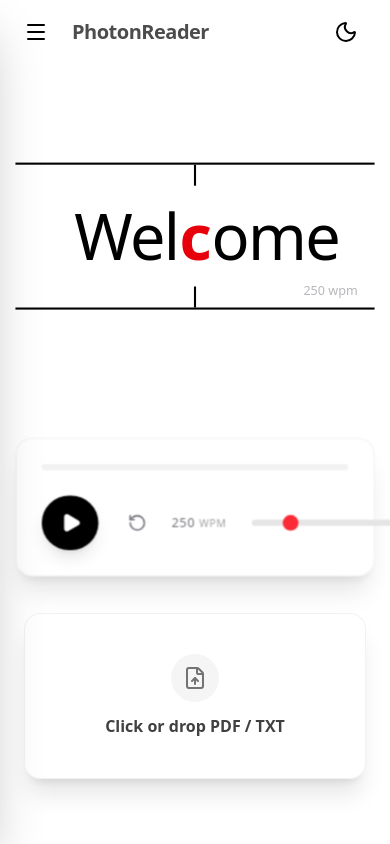
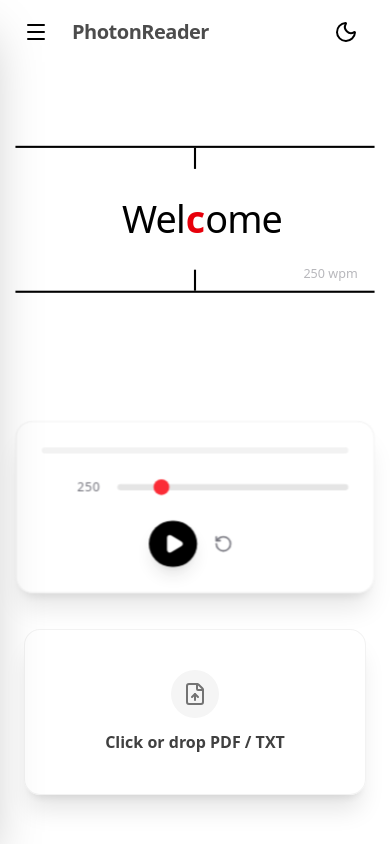
Before and after one commit to KingJamesGOAT/photon-reader, a Next.js app: page / in a window 390 px wide. Built offline with nearby package versions, Linux system fonts and the light colour scheme.

Commit message:
fix: mobile responsiveness and enhanced PDF chapter detection

```diff
--- a/src/components/ControlBar.tsx
+++ b/src/components/ControlBar.tsx
@@ -51,13 +51,13 @@ export const ControlBar = () => {
         />
       </div>
 
-      <div className="flex items-center justify-between">
-        <div className="flex items-center gap-4">
+      <div className="flex flex-col sm:flex-row items-center justify-between gap-6 sm:gap-0">
+        <div className="flex items-center gap-2 sm:gap-4 order-2 sm:order-1">
 
           {showControls && (
             <button
                 onClick={() => handleSeek(-10)}
-                className="p-3 text-muted-foreground hover:text-foreground dark:text-white hover:bg-neutral-100 dark:hover:bg-neutral-800 rounded-full transition-all"
+                className="p-2 sm:p-3 text-muted-foreground hover:text-foreground dark:text-white hover:bg-neutral-100 dark:hover:bg-neutral-800 rounded-full transition-all"
                 title="Rewind 10s"
             >
                 <RotateCcw size={18} />
@@ -66,7 +66,7 @@ export const ControlBar = () => {
 
           <button
             onClick={() => setIsPlaying(!isPlaying)}
-            className="group relative flex items-center justify-center p-4 bg-foreground text-background rounded-full hover:scale-105 active:scale-95 transition-all duration-200 shadow-lg hover:shadow-xl"
+            className="group relative flex items-center justify-center p-3 sm:p-4 bg-foreground text-background rounded-full hover:scale-105 active:scale-95 transition-all duration-200 shadow-lg hover:shadow-xl"
           >
             {isPlaying ? (
               <Pause size={20} className="fill-current" />
@@ -78,7 +78,7 @@ export const ControlBar = () => {
           {!showControls && (
              <button
                 onClick={reset}
-                className="p-3 text-muted-foreground hover:text-foreground dark:text-white hover:bg-neutral-100 dark:hover:bg-neutral-800 rounded-full transition-all"
+                className="p-2 sm:p-3 text-muted-foreground hover:text-foreground dark:text-white hover:bg-neutral-100 dark:hover:bg-neutral-800 rounded-full transition-all"
                 title="Restart"
               >
                 <RotateCcw size={18} />
@@ -88,7 +88,7 @@ export const ControlBar = () => {
           {showControls && (
             <button
                 onClick={() => handleSeek(10)}
-                className="p-3 text-muted-foreground hover:text-foreground dark:text-white hover:bg-neutral-100 dark:hover:bg-neutral-800 rounded-full transition-all"
+                className="p-2 sm:p-3 text-muted-foreground hover:text-foreground dark:text-white hover:bg-neutral-100 dark:hover:bg-neutral-800 rounded-full transition-all"
                 title="Forward 10s"
             >
                 <RotateCw size={18} />
@@ -96,14 +96,14 @@ export const ControlBar = () => {
           )}
         </div>
 
-        <div className="flex items-center gap-6 flex-1 justify-end">
-          <span className="font-mono text-xs font-medium text-muted-foreground dark:text-white w-16 text-right tabular-nums tracking-wider uppercase">
+        <div className="flex items-center gap-4 sm:gap-6 flex-1 justify-center sm:justify-end w-full sm:w-auto order-1 sm:order-2">
+          <span className="font-mono text-xs font-medium text-muted-foreground dark:text-white w-14 sm:w-16 text-right tabular-nums tracking-wider uppercase shrink-0">
             {wpm}{" "}
-            <span className="text-[10px] text-neutral-400 dark:text-neutral-500">
+            <span className="hidden sm:inline text-[10px] text-neutral-400 dark:text-neutral-500">
               WPM
             </span>
           </span>
-          <div className="relative w-48 flex items-center">
+          <div className="relative flex-1 sm:flex-none w-full sm:w-48 flex items-center">
             <input
               type="range"
               min="100"
--- a/src/components/Redicle.tsx
+++ b/src/components/Redicle.tsx
@@ -30,14 +30,14 @@ export const Redicle = () => {
 
             {/* Word Display */}
             {/* Uses text-foreground for automatic Black/White switching */}
-            <div className="flex items-baseline text-6xl md:text-7xl font-sans tracking-tight relative z-20 select-none">
-                <span className="text-foreground text-right w-[11ch] overflow-visible whitespace-nowrap">
+            <div className="flex items-baseline text-4xl sm:text-6xl md:text-7xl font-sans tracking-tight relative z-20 select-none max-w-full px-4">
+                <span className="text-foreground text-right w-[6ch] sm:w-[11ch] overflow-hidden whitespace-nowrap">
                     {leftPart}
                 </span>
                 <span className="text-red-600 font-bold mx-[1px] inline-block">
                     {pivotChar}
                 </span>
-                <span className="text-foreground text-left w-[11ch] overflow-visible whitespace-nowrap">
+                <span className="text-foreground text-left w-[6ch] sm:w-[11ch] overflow-hidden whitespace-nowrap">
                     {rightPart}
                 </span>
             </div>
--- a/src/lib/file-utils.ts
+++ b/src/lib/file-utils.ts
@@ -32,45 +32,44 @@ const detectChapters = (fullText: string): { words: string[], chapters: Chapter[
     // 2. Extract potential chapter titles from it
     // 3. Find where those titles appear in the body text
 
-    const tocHeaderRegex = /(?:^|\n)\s*(?:Table of Contents|Contents|Index)\s*(?:\n|$)/i;
+    const tocHeaderRegex = /(?:^|\n)\s*(?:Table of Contents|Contents|Index|Sommaire)\s*(?:\n|$)/i;
     const tocMatch = fullText.match(tocHeaderRegex);
 
-    let extractedChapters: { title: string, index: number }[] = [];
+    const extractedChapters: { title: string, index: number }[] = [];
 
     if (tocMatch && tocMatch.index !== undefined) {
-        // Look at the next 50 lines or so for TOC entries
+        // Look at the next 15000 characters for TOC entries (handles larger PDFs)
         const tocStartIndex = tocMatch.index + tocMatch[0].length;
-        const potentialTocSection = fullText.substring(tocStartIndex, tocStartIndex + 3000); // Limit lookahead
+        const potentialTocSection = fullText.substring(tocStartIndex, tocStartIndex + 15000);
         const lines = potentialTocSection.split('\n').map(l => l.trim()).filter(l => l.length > 0);
 
-        // Try to identify titles. Usually lines that end with a number (page) or just short lines.
-        // We collect candidate titles.
         const candidateTitles = [];
         for (const line of lines) {
             // Stop if we hit a very long paragraph (likely end of TOC)
-            if (line.split(/\s+/).length > 20) break;
+            if (line.split(/\s+/).length > 25) break;
 
-            // Heuristic cleanup: remove trailing page numbers
-            const titleClean = line.replace(/[.\s\-_]*\d+$/, '').trim();
-            if (titleClean.length > 2 && titleClean.length < 100) {
+            // Heuristic cleanup: remove trailing page numbers and the dots often used (e.g. "Chapter 1.......10")
+            const titleClean = line
+                .replace(/[.\s\-_]*\d+$/, '') // Remove page number
+                .replace(/[.]{3,}/g, '')      // Remove long dot strings
+                .trim();
+
+            // Support for sub-chapters: check for numbering (e.g. 1.1, A., I.b)
+            if (titleClean.length > 2 && titleClean.length < 120) {
                 candidateTitles.push(titleClean);
             }
         }
 
-        // Now search for these titles in the fullText (AFTER the TOC section)
-        // We search for the *literal* string match.
-        // We only accept them if they appear in order? Or just find them.
-
-        const searchStartIndex = tocStartIndex + 3000;
+        // Search for these titles in the fullText (starting shortly after TOC)
+        const searchStartIndex = tocMatch.index;
         let lastFoundIndex = searchStartIndex;
 
         candidateTitles.forEach(title => {
-            // Escape regex special chars
             const escapedTitle = title.replace(/[.*+?^${}()|[\]\\]/g, '\\$&');
-            // Look for title as a standalone line or header
-            const titleRegex = new RegExp(`(?:^|\\n)\\s*${escapedTitle}\\s*(?:\\n|$)`, 'i');
+            // Relaxed regex: allow common title format and don't strictly require start/end of line
+            // to catch headers that might have extra styling artifacts in the PDF stream
+            const titleRegex = new RegExp(`(?:^|\\n)\\s*${escapedTitle}\\s*(?:\\n|[:.-]|$)`, 'i');
 
-            // Search manually to allow start index
             const subset = fullText.substring(lastFoundIndex);
             const match = subset.match(titleRegex);
 
@@ -82,10 +81,10 @@ const detectChapters = (fullText: string): { words: string[], chapters: Chapter[
         });
     }
 
-    // fallback: if TOC extraction yielded nothing or very few (false positives?), use strict regex
+    // fallback: if TOC extraction yielded nothing or very few, use regex
     if (extractedChapters.length < 2) {
-        // 1. Try explicit Chapter/Book headers
-        const chapterRegex = /(?:^|\n)\s*(?:Chapter|Part|Book|Section)\s+(?:(?:\d+)|(?:[IVXLCDM]+)|(?:One|Two|Three|Four|Five|Six|Seven|Eight|Nine|Ten))\s*[:.-]*\s*(?:[^\n]{0,100})(?:\n|$)/gi;
+        // Explicit Chapter/Book/Section headers
+        const chapterRegex = /(?:^|\n)\s*(?:Chapter|Part|Book|Section|Chapitre)\s+(?:(?:\d+)|(?:[IVXLCDM]+)|(?:One|Two|Three|Four|Five|Six|Seven|Eight|Nine|Ten))\s*[:.-]*\s*(?:[^\n]{0,100})(?:\n|$)/gi;
         const matches = [...fullText.matchAll(chapterRegex)];
 
         matches.forEach(m => {
@@ -94,17 +93,15 @@ const detectChapters = (fullText: string): { words: string[], chapters: Chapter[
             }
         });
 
-        // 2. Fallback: Page numbers if enabled/needed?
-        // Only if we still have < 2 chapters
+        // Numerical headers like "1. Introduction" or "1.1 Subtitle"
         if (extractedChapters.length < 2) {
-             const pageRegex = /(?:^|\n)\s*(?:Page)\s+(\d+)\s*(?:\n|$)/gi;
-             const pageMatches = [...fullText.matchAll(pageRegex)];
-             if (pageMatches.length > 3) {
-                 extractedChapters = pageMatches.map(m => ({
-                     title: m[0].trim().replace(/\s+/g, ' '),
-                     index: m.index!
-                 }));
-             }
+            const numericRegex = /(?:^|\n)\s*(\d+(?:\.\d+)*)\.?\s+([A-Z][^\n]{3,60})(?:\n|$)/g;
+            const numMatches = [...fullText.matchAll(numericRegex)];
+            numMatches.forEach(m => {
+                if (m.index !== undefined) {
+                    extractedChapters.push({ title: `${m[1]} ${m[2]}`, index: m.index });
+                }
+            });
         }
     }
 
```
